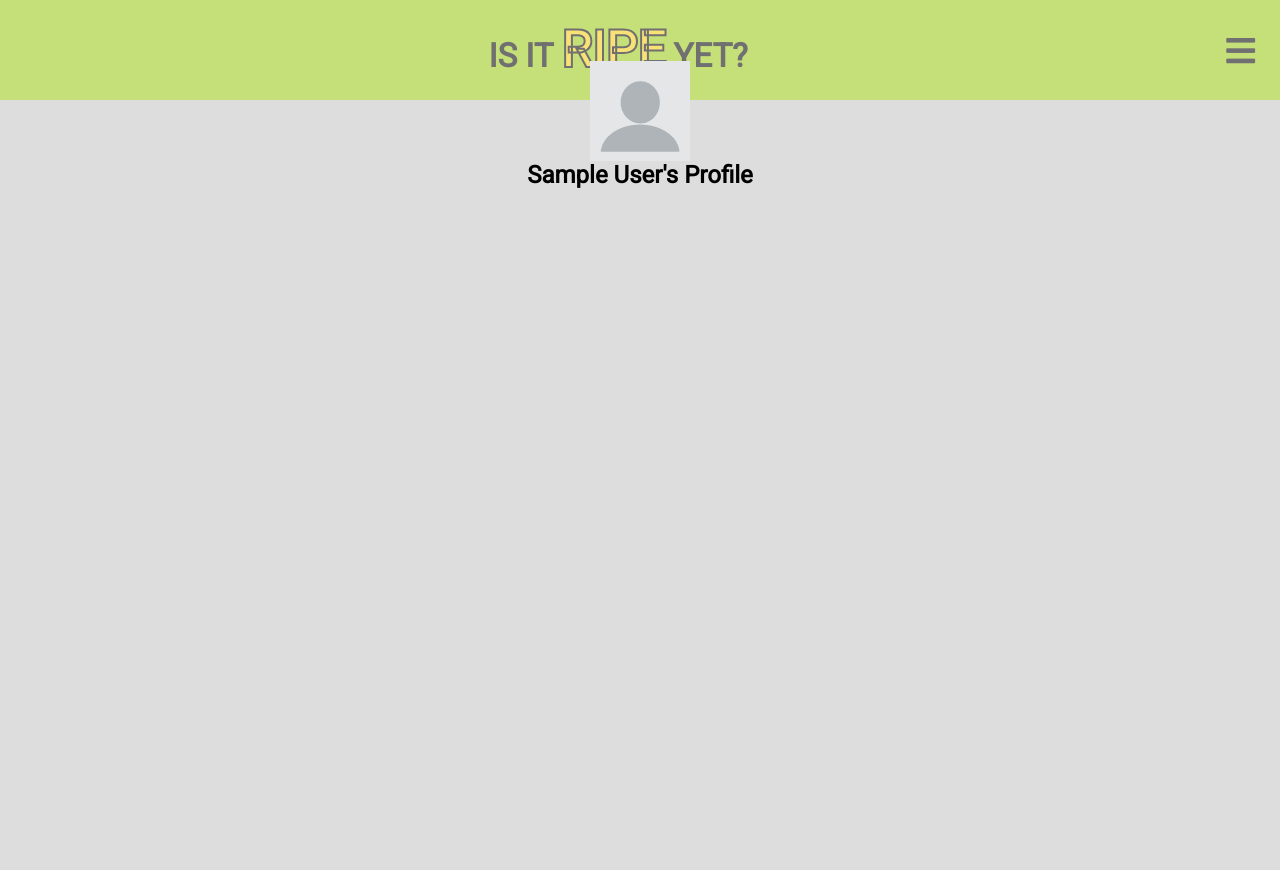
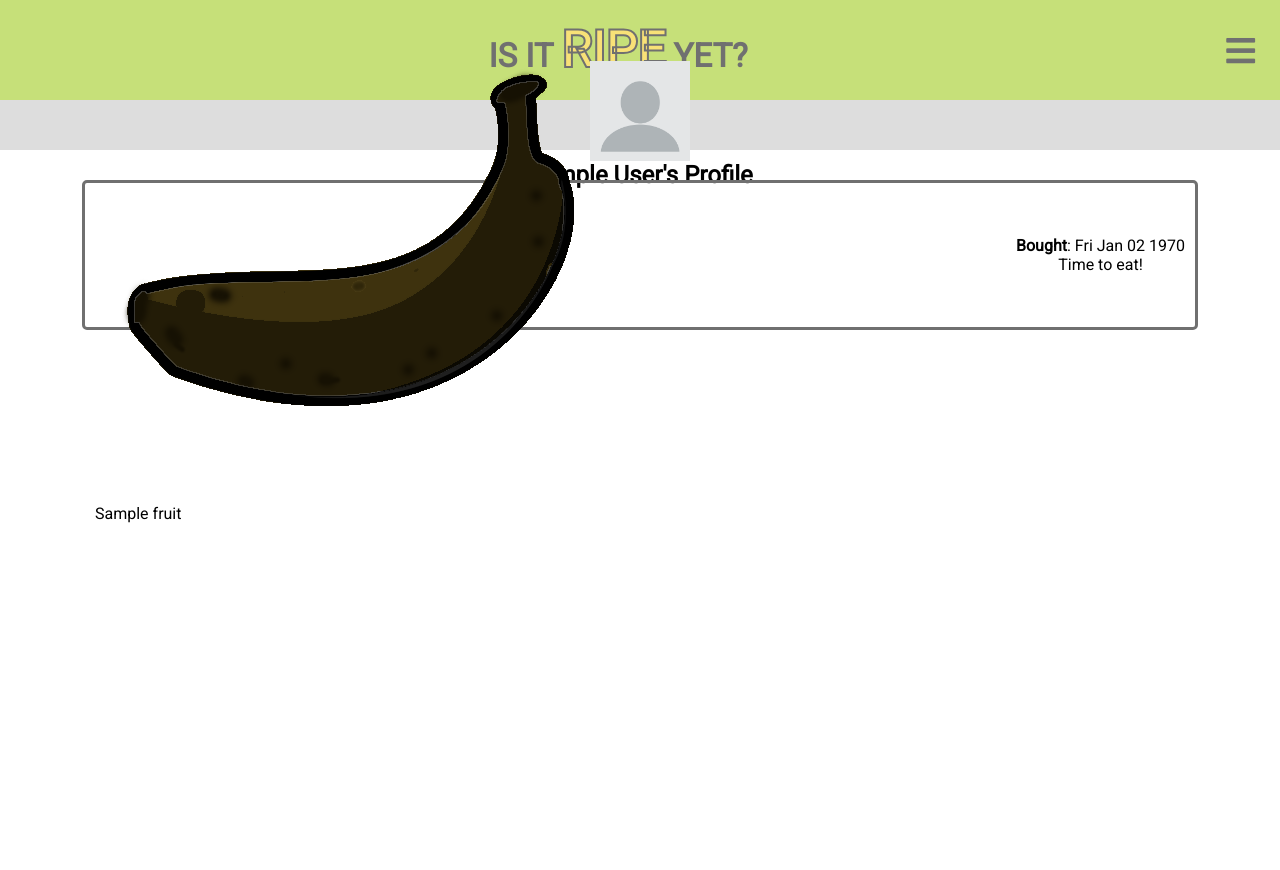
Before and after one commit to Albatrooss/is-it-ripe-yet, a Node server app: page /fruit/600000000000000000000001 in a window 1280 px wide. Before the commit the page ends 188 px from the top, so only its background shows below. Run offline with Node 20, Linux system fonts and the light colour scheme; the visitor is signed in with stand-in values (Sample User, id 1); tables that the repository leaves empty hold one stand-in row (values such as "Sample post"); some libraries are stand-ins or nearby versions.

Commit message:
finished for now

```diff
--- a/controllers/fruit.js
+++ b/controllers/fruit.js
@@ -36,9 +36,13 @@
 
 const profile = async (req, res, next) => {
   try {
-    let user = await User.findById(req.params.id);
+    let friend = await User.findById(req.params.id);
     let fruits = await Fruit.find({ user: req.params.id });
-    res.render('fruit/profile', { title: user.name, user, fruits });
+    fruits.forEach(fruit => {
+      let newColor = fruit.color + findDaysElapsed(fruit.bought);
+      fruit.newColor = newColor > 7 ? 7 : newColor;
+    });
+    res.render('fruit/profile', { title: friend.name, friend, fruits });
   } catch (err) {
     next(err);
   }
--- a/public/stylesheets/my-fruits.css
+++ b/public/stylesheets/my-fruits.css
@@ -22,5 +22,3 @@
     justify-content: center;
     align-items: center;
 }
-
-}
--- a/public/stylesheets/style.css
+++ b/public/stylesheets/style.css
@@ -329,3 +329,29 @@
 .profile-header img {
   width: 100px;
 }
+
+main.profile-main {
+  justify-content: flex-start;
+  padding: 20px;
+}
+
+.profile-card {
+  width: 90%;
+  height: 150px;
+  border: 3px solid var(--nav-grey);
+  border-radius: 5px;
+  margin: 10px 0;
+  padding: 10px;
+
+  display: flex;
+  justify-content: space-between;
+  align-items: center;
+}
+
+.profil-fruit-box,
+.profile-fruit-info {
+  display: flex;
+  flex-direction: column;
+  justify-content: center;
+  align-items: center;
+}
--- a/views/fruit/profile.ejs
+++ b/views/fruit/profile.ejs
@@ -19,7 +19,28 @@
     <%- include('../partials/nav') %>
     <header class="profile-header">
       <img src="images/basic-profile-pic.webp" alt="" />
-      <h2><%= user.name %>'s Profile</h2>
+      <h2><%= friend.name %>'s Profile</h2>
     </header>
+    <main class="profile-main">
+      <% if (fruits.length > 0) { fruits.forEach(fruit => {%>
+      <div class="profile-card">
+        <div class="profile-fruit-box">
+          <img src="images/banana-0<%= fruit.newColor %>.png" alt="" />
+          <p><%=fruit.name %></p>
+        </div>
+        <div class="profile-fruit-info">
+          <p><strong>Bought</strong>: <%= new Date(fruit.bought * 8.64e+7).toDateString() %></p>
+          <p>
+            <%= message(fruit) %>
+          </p>
+        </div>
+      </div>
+      <% }) %> <% } else { %>
+      <h4><%= friend.name %> doesn't appear to have any fruit!</h4>
+      <% } %>
+    </main>
   </body>
 </html>
+<% function message(fruit) { let days = user.perfect - fruit.newColor; if (fruit.newColor <
+user.perfect) { return `Ready in ${days} day${days > 1 ? 's' : ''}!`; } if (fruit.newColor >
+user.perfect && fruit.color > 5) { return 'Muffin time!'; } return "Time to eat!"; } %>
```
